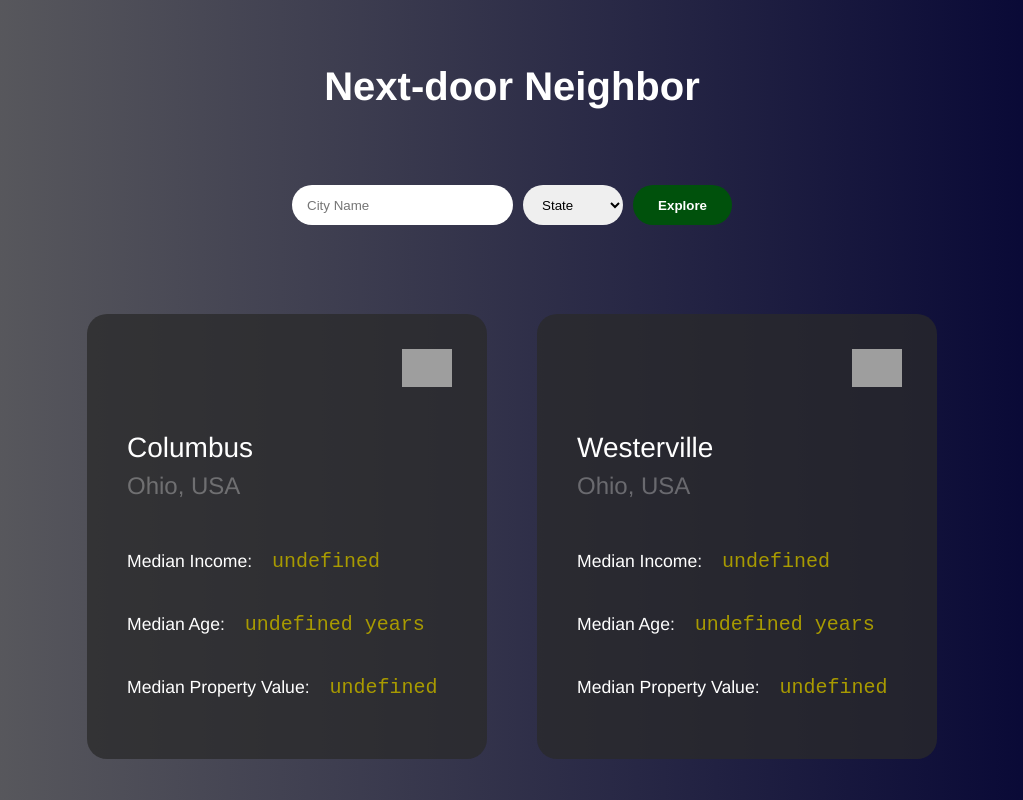
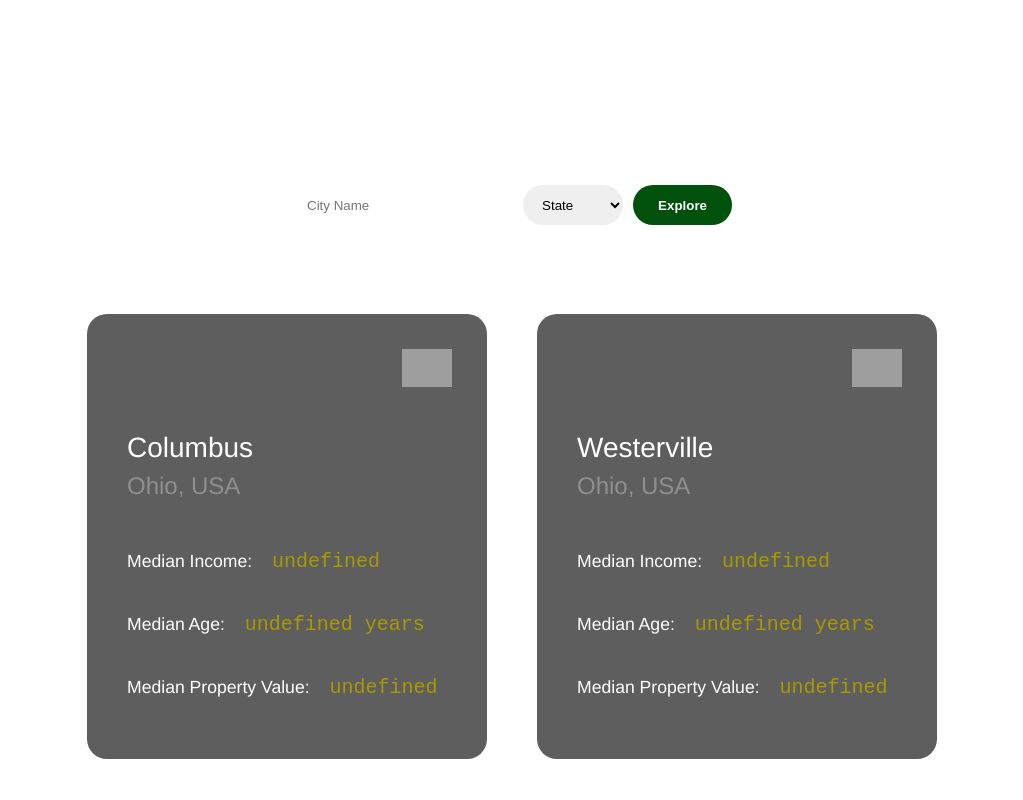
Before and after one commit to bengcook55/Flatiron-School-SE-Phase-1-Project, a plain HTML site: page index.html in a window 1280 px wide. Shown: the top 800 px of the page, without its empty margins (128-1151 px from the left). Drawn offline with Linux system fonts and the light colour scheme; no server answers; grey boxes are pictures that could not be loaded.

Commit message:
change back background gradient

```diff
--- a/style.css
+++ b/style.css
@@ -6,7 +6,7 @@
 
 body{
     width: 100%;
-    background: linear-gradient(to right, rgb(97, 97, 97), rgb(0, 0, 50));
+    background: linear-gradient(to right, rgb(0, 39, 0) rgb(0, 0, 50));
 
 }
 
```
